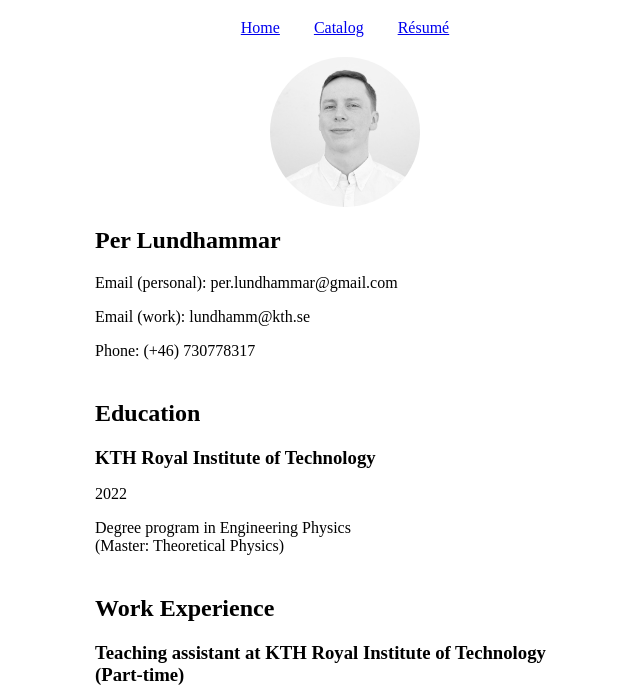
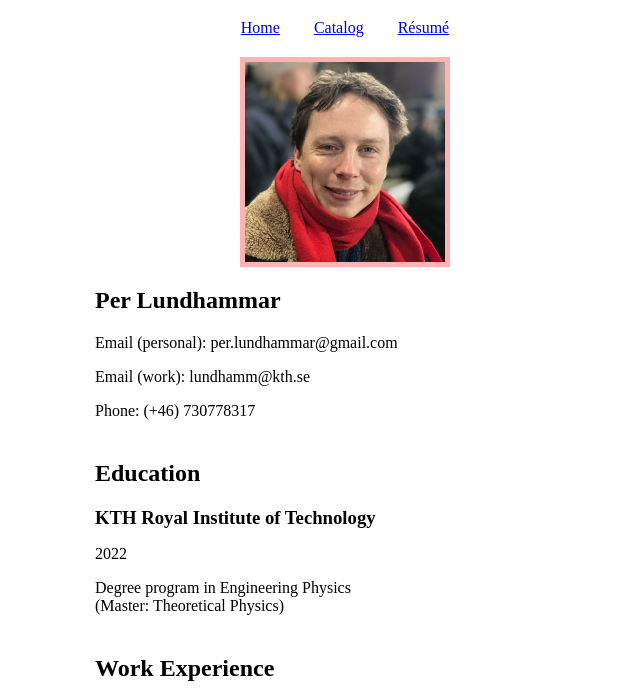
Before and after one commit to plundhammar/web, a plain HTML site: page resume/index.html in a window 1280 px wide. Shown: the part 61-760 px from the top of the page, without its empty margins (295-935 px from the left). Drawn offline with Linux system fonts and the light colour scheme.

Commit message:
changed profile picture

```diff
--- a/resume/index.html
+++ b/resume/index.html
@@ -18,7 +18,7 @@
 
     <main>
         <section class="profile">
-            <img src="../assets/images/profile_image.jpeg" alt="A professional picture of me">
+            <img src="../assets/images/profile_picture.jpg" alt="A professional picture of me">
             <h2>Per Lundhammar</h2>
             <p>Email (personal): per.lundhammar@gmail.com</p>
             <p>Email (work): lundhamm@kth.se</p>
--- a/styles.css
+++ b/styles.css
@@ -27,13 +27,15 @@ main img {
 }
 
 .profile img {
-    max-width: 150px;
-    height: auto;
-    border-radius: 50%;
-    margin-bottom: 20px;
+    width: 200px;
+    height: 200px;
+    object-fit: cover;
+    border-radius: 0px;
+    margin-bottom: 0px;
     display: block;
     margin-left: auto;
     margin-right: auto;
+    border: 5px solid rgb(255, 178, 178);
 }
 
 .experience, .education {
```
Also changed, not shown: assets/images/profile_picture.jpg (added).
